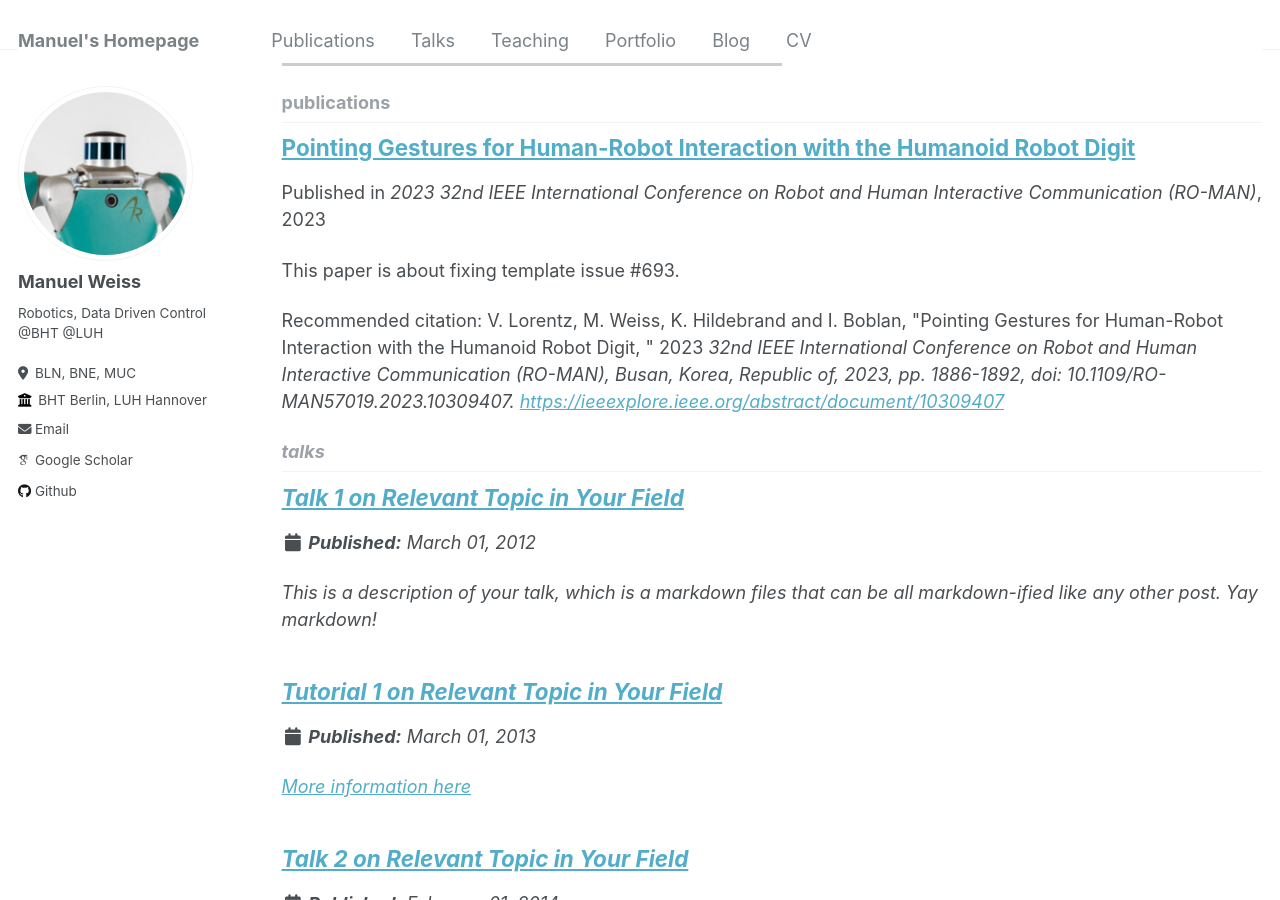
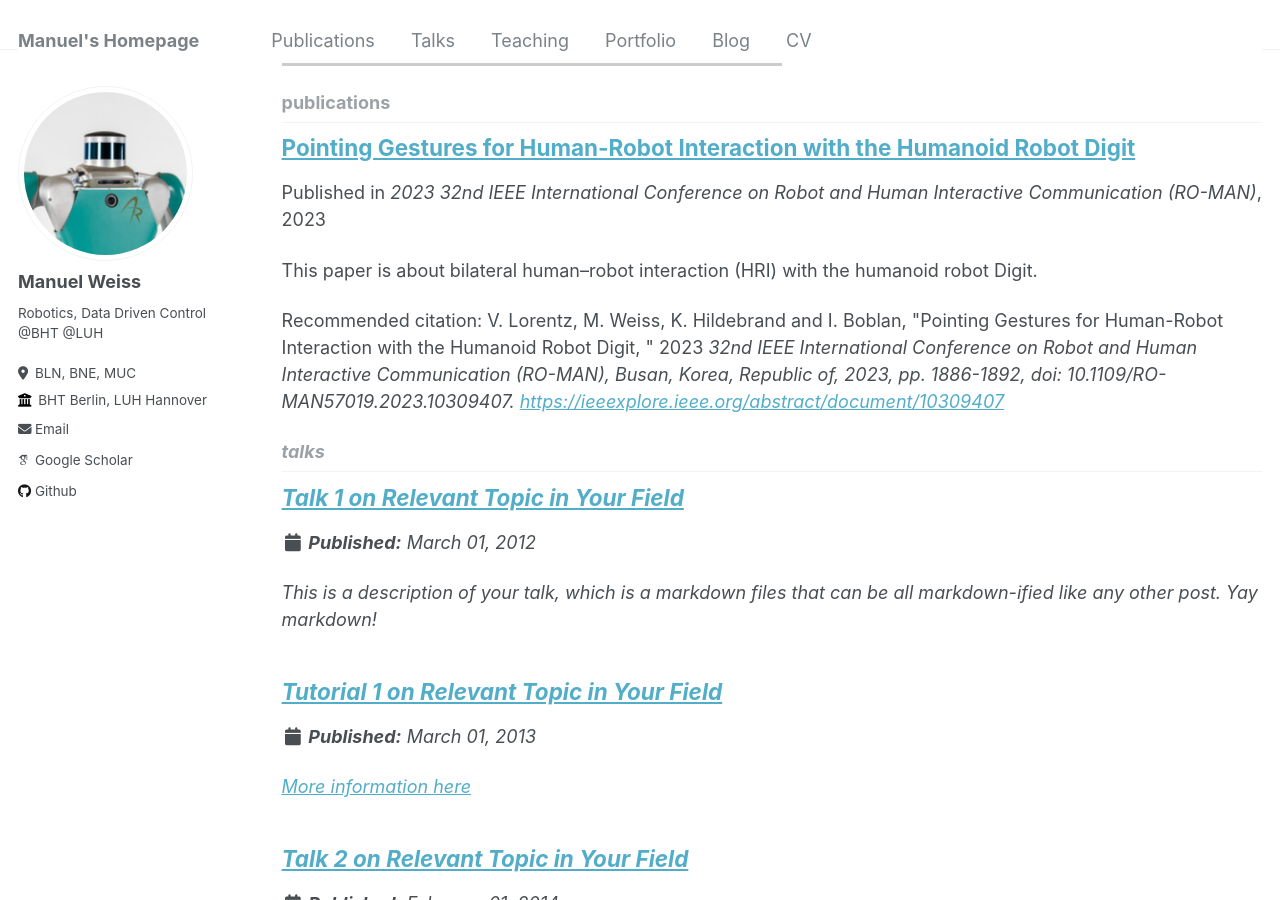
Before and after one commit to ma-weiss/ma-weiss.github.io, a Jekyll site: the page built from _pages/collection-archive.html, in a window 1280 px wide and 900 px high, scrolled down 1006 px. Built offline with Jekyll 4.4.1, drawn with Linux system fonts in a browser that asks for light colours; some web fonts are replaced.

Commit message:
Update 2023-08-29-digit-pointing.md

```diff
--- a/_publications/2023-08-29-digit-pointing.md
+++ b/_publications/2023-08-29-digit-pointing.md
@@ -2,7 +2,7 @@
 title: "Pointing Gestures for Human-Robot Interaction with the Humanoid Robot Digit"
 collection: publications
 permalink: /publication/2023-08-29-digit-pointing
-excerpt: 'This paper is about fixing template issue #693.'
+excerpt: 'This paper is about bilateral human–robot interaction (HRI) with the humanoid robot Digit.'
 date: 2023-08-28
 venue: '2023 32nd IEEE International Conference on Robot and Human Interactive Communication (RO-MAN)'
 paperurl: 'https://ieeexplore.ieee.org/abstract/document/10309407'
```
